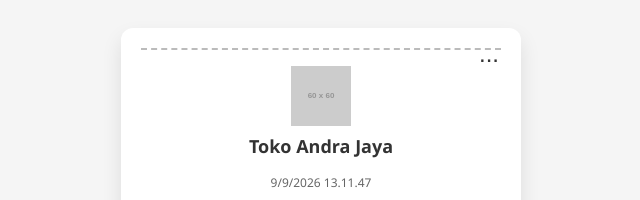
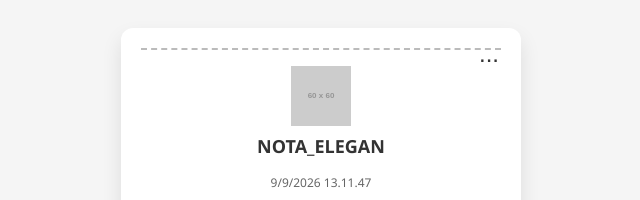
Before and after one commit to anandra-gunawan/Kalkulator-, a plain HTML site: page index.html in a window 1280 px wide. Shown: the top 200 px of the page, 319-959 px from the left. Drawn offline with nearby package versions, Linux system fonts and the light colour scheme; placeholder pictures from the web are drawn by us.

Commit message:
Update1 index.html

```diff
--- a/index.html
+++ b/index.html
@@ -159,7 +159,7 @@
     <div id="nota">
       <div class="nota-header">
         <img id="logo-toko" src="https://via.placeholder.com/60" alt="Logo Toko" />
-        <h2 id="nama-toko">Toko Andra Jaya</h2>
+        <h2 id="nama-toko">NOTA_ELEGAN</h2>
       </div>
       <div class="nota-meta" id="tanggal"></div>
       <div id="item-list"></div>
```
